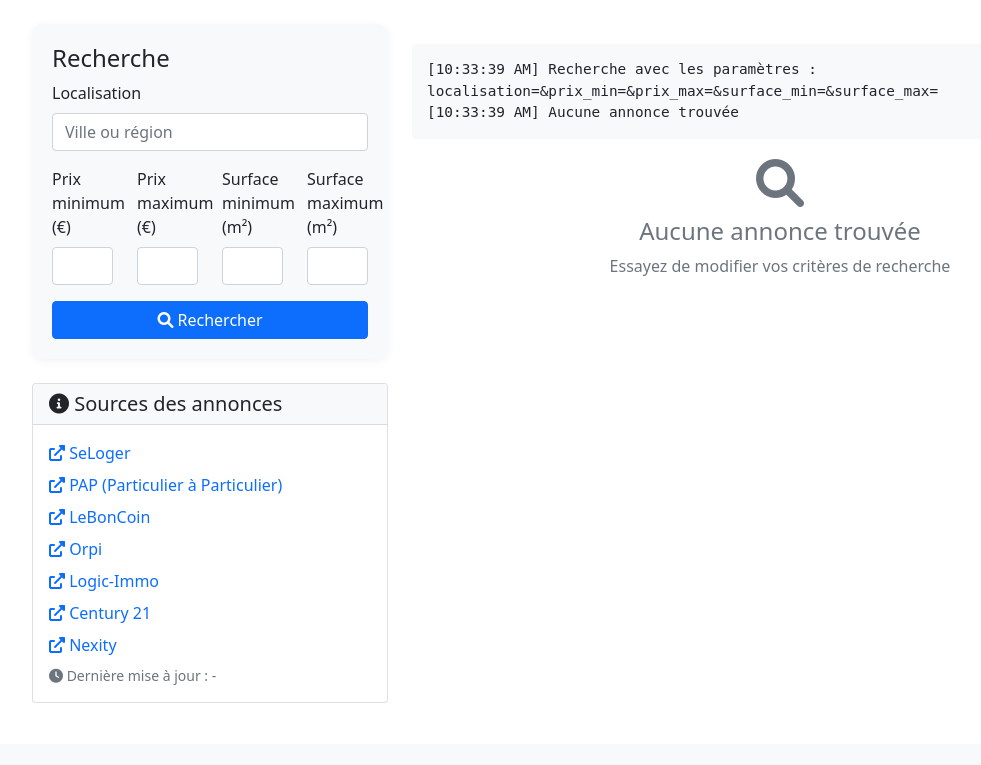
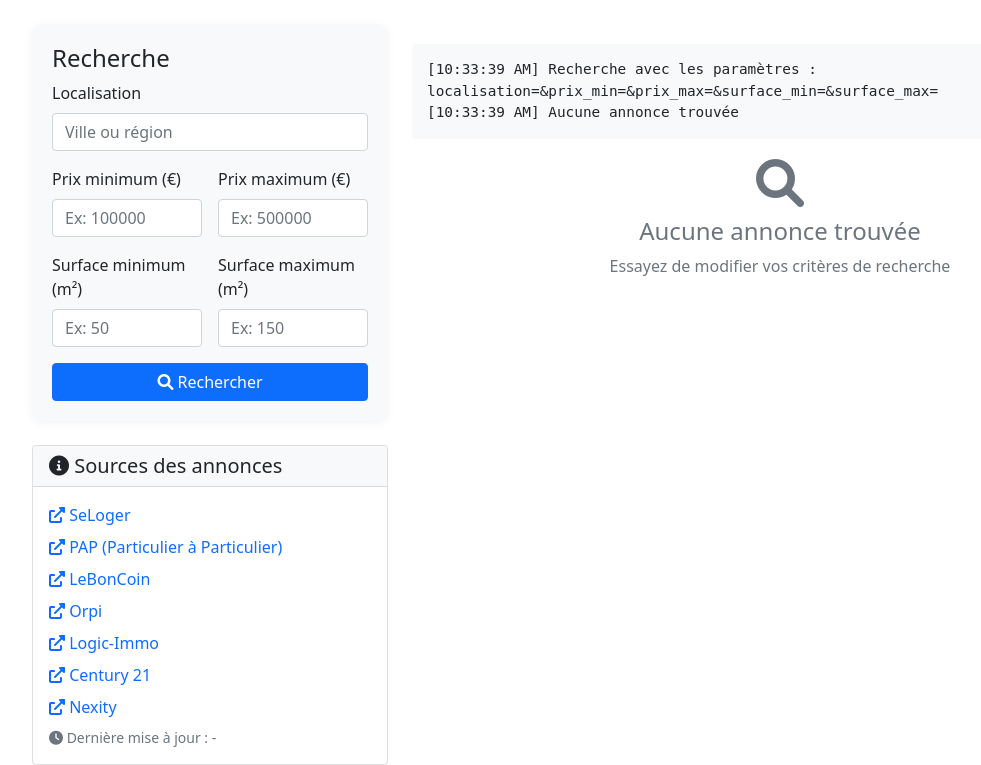
Before and after one commit to Jaokimben/immo, a Flask app: page / in a window 1280 px wide. Shown: the part 56-821 px from the top of the page, without its empty margins (50-1031 px from the left). Before the commit the page ends 759 px from the top, so only its background shows below. Run offline with Flask 3, Linux system fonts and the light colour scheme; data that the repository does not hold is empty.

Commit message:
Update index.html

```diff
--- a/templates/index.html
+++ b/templates/index.html
@@ -117,25 +117,25 @@
                             <label class="form-label">Localisation</label>
                             <input type="text" class="form-control" id="localisation" placeholder="Ville ou région">
                         </div>
-                        <div class="row">
-                            <div class="col-md-3 mb-3">
+                        <div class="row g-3">
+                            <div class="col-md-6">
                                 <label for="prix_min" class="form-label">Prix minimum (€)</label>
-                                <input type="number" class="form-control" id="prix_min" min="0" step="1000">
+                                <input type="number" class="form-control" id="prix_min" min="0" step="1000" placeholder="Ex: 100000">
                             </div>
-                            <div class="col-md-3 mb-3">
+                            <div class="col-md-6">
                                 <label for="prix_max" class="form-label">Prix maximum (€)</label>
-                                <input type="number" class="form-control" id="prix_max" min="0" step="1000">
+                                <input type="number" class="form-control" id="prix_max" min="0" step="1000" placeholder="Ex: 500000">
                             </div>
-                            <div class="col-md-3 mb-3">
+                            <div class="col-md-6">
                                 <label for="surface_min" class="form-label">Surface minimum (m²)</label>
-                                <input type="number" class="form-control" id="surface_min" min="0" step="1">
+                                <input type="number" class="form-control" id="surface_min" min="0" step="1" placeholder="Ex: 50">
                             </div>
-                            <div class="col-md-3 mb-3">
+                            <div class="col-md-6">
                                 <label for="surface_max" class="form-label">Surface maximum (m²)</label>
-                                <input type="number" class="form-control" id="surface_max" min="0" step="1">
+                                <input type="number" class="form-control" id="surface_max" min="0" step="1" placeholder="Ex: 150">
                             </div>
                         </div>
-                        <button type="submit" class="btn btn-primary w-100">
+                        <button type="submit" class="btn btn-primary w-100 mt-3">
                             <i class="fas fa-search"></i> Rechercher
                         </button>
                     </form>
```
